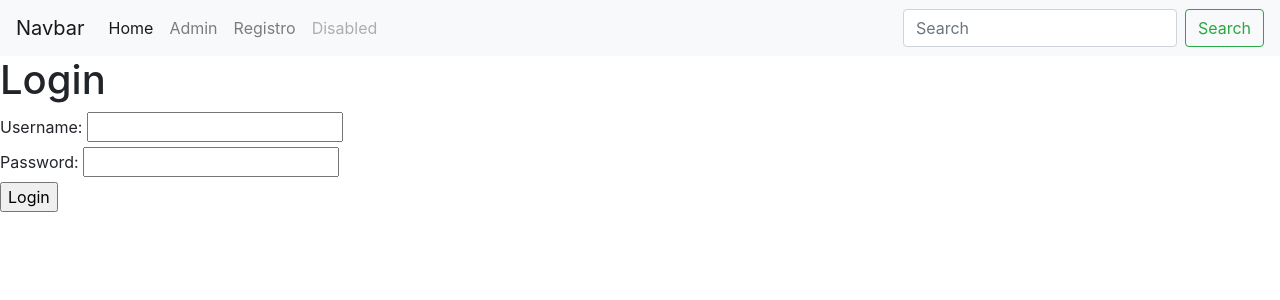
After one commit to Serphp/GenPass-Django, a Django app: page /login/ in a window 1280 px wide. The commit adds this page. Shown: the top 300 px of the page. Run offline with Django 3.2, Linux system fonts and the light colour scheme; some libraries are stand-ins or nearby versions.

Commit message:
[Backend] Added Login & Logout > Status login in Index

```diff
--- a/GenPass/urls.py
+++ b/GenPass/urls.py
@@ -5,8 +5,10 @@ from django.contrib.auth.models import User
 urlpatterns = [
     path("", views.myfunctioncall, name="index"),
     path("gp", views.gp, name="gp"),
-    ######
+    ###### User
     path("registro/", views.registro, name="registro"),
+    path("login/", views.login_view, name="login"),
+    path("logout/", views.logout_view, name="logout"),
     ###
     path("about", views.myfunctionabout, name="about"),
     path("add/<int:a>/<int:b>", views.add, name="add"),
--- a/GenPass/views.py
+++ b/GenPass/views.py
@@ -1,8 +1,11 @@
 from django.shortcuts import redirect, render
-from django.contrib.auth.models import User
 from django.http import HttpResponse, JsonResponse
 from .forms import *
 from .utils import generate_password
+
+# User
+from django.contrib.auth.models import User
+from django.contrib.auth import authenticate, login, logout
 
 
 # Create your views here.
@@ -52,7 +55,28 @@ def registro(request):
 
         return redirect("/index.html")
     else:
-        return render(request, "registro.html")
+        return render(request, "user/registro.html")
+
+
+## Login
+def login_view(request):
+    if request.method == "POST":
+        username = request.POST["username"]
+        password = request.POST["password"]
+        user = authenticate(request, username=username, password=password)
+        if user is not None:
+            login(request, user)
+            return redirect("index")
+        else:
+            return render(request, "user/login.html", {"error": "Invalid credentials"})
+    else:
+        return render(request, "user/login.html")
+
+
+## Logout
+def logout_view(request):
+    logout(request)
+    return redirect("index")
 
 
 def myfunctionabout(request):
--- a/templates/index.html
+++ b/templates/index.html
@@ -44,6 +44,17 @@
     <div class="container mt-5">
         <div class="row">
             <div class="col-md-5">
+
+                  {% if user.is_authenticated %}
+                  <p>Welcome, {{ user.username }}!</p>
+                  <form action="{% url 'logout' %}" method="post">
+                    {% csrf_token %}
+                    <button type="submit">Logout</button>
+                  </form>
+                  {% else %}
+                  <a href="/login">Login</a>
+                  {% endif %}
+
                 <h1>My First Page in Django</h1>
                 <p>Lorem ipsum dolo
                     r s
--- /dev/null
+++ b/templates/user/login.html
@@ -0,0 +1,17 @@
+{% extends 'index.html' %}
+
+{% block content %}
+  <h1>Login</h1>
+  {% if error %}
+    <p>{{ error }}</p>
+  {% endif %}
+  <form method="post">
+    {% csrf_token %}
+    <label for="username">Username:</label>
+    <input type="text" name="username" required><br>
+    <label for="password">Password:</label>
+    <input type="password" name="password" required><br>
+    {% comment %} <input type="hidden" name="next" value="{{ next }}"> {% endcomment %}
+    <input type="submit" value="Login">
+  </form>
+{% endblock %}
```
Also changed, not shown: templates/user/registro.html (renamed from templates/registro.html, +9 -0 lines).
